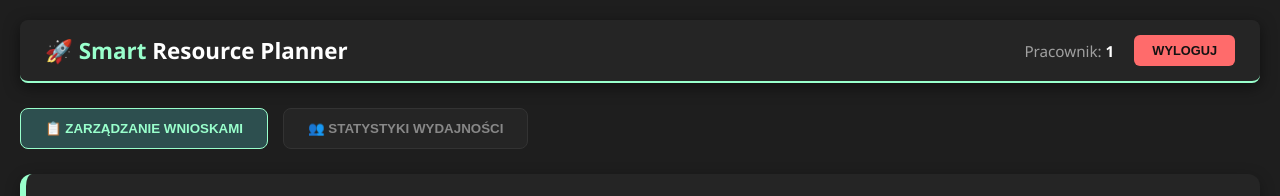
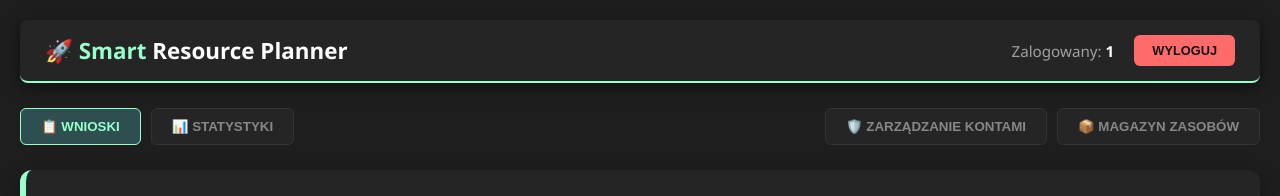
Before and after one commit to mateuszgogacz51/smart-resource-planner, an Angular app in the folder planner-ui/: page /dashboard in a window 1280 px wide. Shown: the top 196 px of the page. Built offline with nearby package versions, Linux system fonts and the light colour scheme; no server answers; sample sign-in values are in the browser's storage.

Commit message:
Live Search, PDF reports and UX micro-interactions

```diff
--- a/planner-ui/src/app/features/dashboard/dashboard.html
+++ b/planner-ui/src/app/features/dashboard/dashboard.html
@@ -3,29 +3,44 @@
   <div class="no-print" style="display: flex; justify-content: space-between; background: #252525; padding: 15px 25px; border-radius: 8px; margin-bottom: 25px; align-items: center; border-bottom: 2px solid #99FFCC; box-shadow: 0 4px 15px rgba(0,0,0,0.5);">
     <span style="font-weight: bold; font-size: 1.4em; color: #FFFFFF;"><span style="color: #99FFCC;">🚀 Smart</span> Resource Planner</span>
     <div style="display: flex; align-items: center; gap: 20px;">
-      <span style="color: #A0A0A0; font-size: 0.95em;">Pracownik: <strong style="color: #FFFFFF;">{{ authService.getUsername() }}</strong></span>
+      <span style="color: #A0A0A0; font-size: 0.95em;">Zalogowany: <strong style="color: #FFFFFF;">{{ authService.getUsername() }}</strong></span>
       <button (click)="logout()" style="background: #FF6B6B; color: #121212; border: none; padding: 8px 18px; border-radius: 6px; cursor: pointer; font-weight: bold; text-transform: uppercase; font-size: 0.8em;">Wyloguj</button>
     </div>
   </div>
 
-  <div class="no-print" *ngIf="authService.getUserRole().includes('ADMIN') || authService.getUserRole().includes('EMPLOYEE')" style="margin-bottom: 25px; display: flex; gap: 15px;">
-    <button (click)="switchTab('applications')"
+  <div class="no-print" style="margin-bottom: 25px; display: flex; gap: 10px; flex-wrap: wrap;">
+    <button *ngIf="authService.getUserRole().includes('ADMIN') || authService.getUserRole().includes('EMPLOYEE')"
+            (click)="switchTab('applications')"
             [style.background]="activeTab === 'applications' ? '#2D4F4F' : '#252525'"
             [style.color]="activeTab === 'applications' ? '#99FFCC' : '#888'"
             [style.border]="activeTab === 'applications' ? '1px solid #99FFCC' : '1px solid #333'"
-            style="padding: 12px 24px; border-radius: 8px; cursor: pointer; font-weight: bold; position: relative; transition: 0.3s;">
-      📋 ZARZĄDZANIE WNIOSKAMI
-      <span *ngIf="pendingCount > 0"
-            style="position: absolute; top: -8px; right: -8px; background: #FF6B6B; color: #121212; font-size: 0.75em; padding: 2px 8px; border-radius: 12px; font-weight: 900; box-shadow: 0 0 10px rgba(255,107,107,0.4);">
-        {{ pendingCount }}
-      </span>
+            style="padding: 10px 20px; border-radius: 6px; cursor: pointer; font-weight: bold; position: relative;">
+      📋 WNIOSKI
+      <span *ngIf="pendingCount > 0" style="position: absolute; top: -6px; right: -6px; background: #FF6B6B; color: #121212; font-size: 0.7em; padding: 2px 6px; border-radius: 10px; font-weight: 900;">{{ pendingCount }}</span>
     </button>
+
     <button *ngIf="authService.getUserRole().includes('ADMIN')" (click)="switchTab('employees')"
             [style.background]="activeTab === 'employees' ? '#2D4F4F' : '#252525'"
             [style.color]="activeTab === 'employees' ? '#99FFCC' : '#888'"
             [style.border]="activeTab === 'employees' ? '1px solid #99FFCC' : '1px solid #333'"
-            style="padding: 12px 24px; border-radius: 8px; cursor: pointer; font-weight: bold; transition: 0.3s;">
-      👥 STATYSTYKI WYDAJNOŚCI
+            style="padding: 10px 20px; border-radius: 6px; cursor: pointer; font-weight: bold;">
+      📊 STATYSTYKI
+    </button>
+
+    <button *ngIf="authService.getUserRole().includes('ADMIN')" (click)="switchTab('admin-users')"
+            [style.background]="activeTab === 'admin-users' ? '#2D4F4F' : '#252525'"
+            [style.color]="activeTab === 'admin-users' ? '#99FFCC' : '#888'"
+            [style.border]="activeTab === 'admin-users' ? '1px solid #99FFCC' : '1px solid #333'"
+            style="padding: 10px 20px; border-radius: 6px; cursor: pointer; font-weight: bold; margin-left: auto;">
+      🛡️ ZARZĄDZANIE KONTAMI
+    </button>
+
+    <button *ngIf="authService.getUserRole().includes('ADMIN')" (click)="switchTab('admin-resources')"
+            [style.background]="activeTab === 'admin-resources' ? '#2D4F4F' : '#252525'"
+            [style.color]="activeTab === 'admin-resources' ? '#99FFCC' : '#888'"
+            [style.border]="activeTab === 'admin-resources' ? '1px solid #99FFCC' : '1px solid #333'"
+            style="padding: 10px 20px; border-radius: 6px; cursor: pointer; font-weight: bold;">
+      📦 MAGAZYN ZASOBÓW
     </button>
   </div>
 
@@ -76,7 +91,7 @@
         </tr>
       </thead>
       <tbody>
-        <tr *ngFor="let app of getFilteredApplications()" style="border-top: 1px solid #333; transition: 0.2s;">
+        <tr *ngFor="let app of getFilteredApplications()" style="border-top: 1px solid #333;">
           <td style="padding: 20px;">
             <div style="font-weight: bold; color: #FFFFFF;">{{ app.resource?.name }}</div>
             <small style="color: #99FFCC;">📅 {{ app.startTime | date:'dd.MM HH:mm' }}</small>
@@ -112,6 +127,16 @@
     </div>
   </div>
 
+  <div *ngIf="activeTab === 'admin-users'" style="background: #252525; padding: 40px; border-radius: 12px; text-align: center; border: 2px dashed #444;">
+    <h2 style="color: #99FFCC;">🛡️ Panel Audytu i Kont (Wkrótce)</h2>
+    <p style="color: #888;">Tutaj Admin będzie miał pełen wgląd w historię logowań, zmianę ról i resetowanie haseł.</p>
+  </div>
+
+  <div *ngIf="activeTab === 'admin-resources'" style="background: #252525; padding: 40px; border-radius: 12px; text-align: center; border: 2px dashed #444;">
+    <h2 style="color: #99FFCC;">📦 Zarządzanie Magazynem (Wkrótce)</h2>
+    <p style="color: #888;">Tutaj Admin będzie dodawał i usuwał sprzęt (auta, laptopy) z bazy danych.</p>
+  </div>
+
   <div class="no-print" *ngIf="toastMessage" [style.background]="toastType === 'success' ? '#99FFCC' : '#FF6B6B'" style="position: fixed; bottom: 30px; right: 30px; color: #121212; padding: 15px 25px; border-radius: 8px; font-weight: bold; z-index: 9999;">
     {{ toastType === 'success' ? '✅' : '❌' }} {{ toastMessage }}
   </div>
--- a/planner-ui/src/app/features/dashboard/dashboard.ts
+++ b/planner-ui/src/app/features/dashboard/dashboard.ts
@@ -23,7 +23,10 @@ export class DashboardComponent implements OnInit {
 
   applications: any[] = [];
   userRole: string = '';
-  activeTab: 'applications' | 'employees' = 'applications';
+
+  // Zaktualizowana lista zakładek (dodane moduły Admina)
+  activeTab: 'applications' | 'employees' | 'admin-users' | 'admin-resources' = 'applications';
+
   employeeStats: any[] = [];
   availableResources: any[] = [];
 
@@ -186,10 +189,13 @@ export class DashboardComponent implements OnInit {
     });
   }
 
-  switchTab(tab: 'applications' | 'employees') {
+  switchTab(tab: 'applications' | 'employees' | 'admin-users' | 'admin-resources') {
     this.activeTab = tab;
-    if (tab === 'employees') this.loadEmployeeStats();
-    else this.loadData();
+    if (tab === 'employees') {
+      this.loadEmployeeStats();
+    } else if (tab === 'applications') {
+      this.loadData();
+    }
     this.cdr.detectChanges();
   }
 
--- a/planner-ui/src/styles.scss
+++ b/planner-ui/src/styles.scss
@@ -86,3 +86,29 @@ tbody tr:hover {
 .dashboard-card, table, .stats-container, .form-container {
   animation: fadeIn 0.4s ease-out;
 }
+
+button, input, select, a, tr {
+  transition: all 0.2s ease-in-out !important;
+}
+
+button:hover:not(:disabled) {
+  transform: translateY(-2px);
+  filter: brightness(1.15);
+}
+
+button:active:not(:disabled) {
+  transform: translateY(0);
+}
+
+tbody tr:hover {
+  background-color: #2c2c2c !important;
+}
+
+@keyframes fadeIn {
+  from { opacity: 0; transform: translateY(8px); }
+  to { opacity: 1; transform: translateY(0); }
+}
+
+div[ng-reflect-ng-if] {
+  animation: fadeIn 0.3s ease-out;
+}
```
